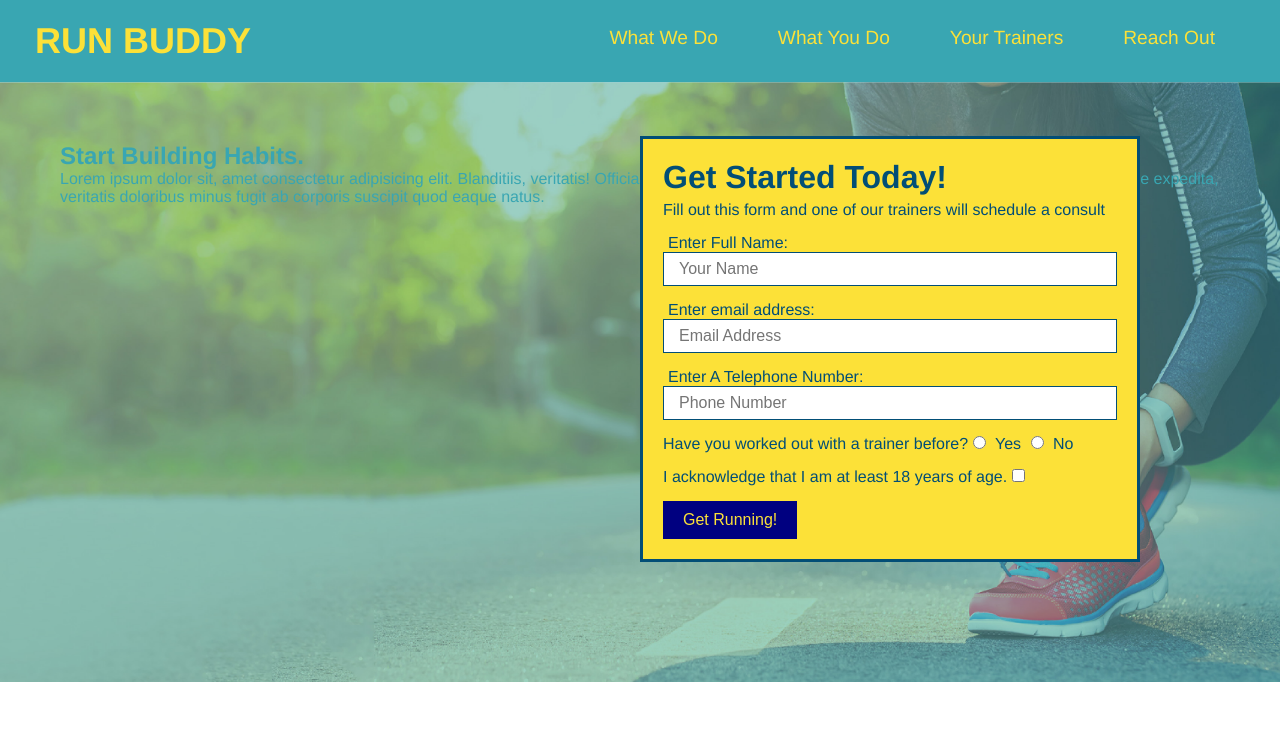
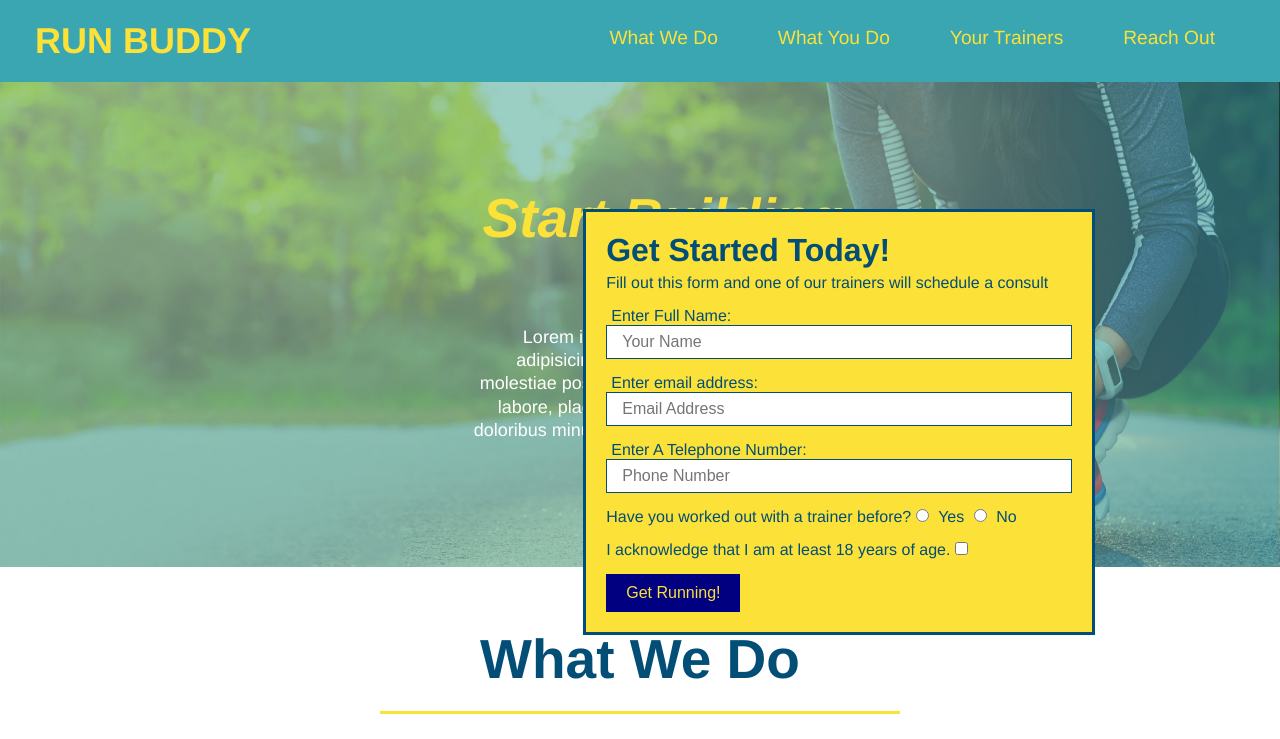
Before and after one commit to JWelch775/run-buddy, a plain HTML site: page index.html in a window 1280 px wide. Shown: the top 739 px of the page. Drawn offline with Linux system fonts and the light colour scheme.

Commit message:
add flexbox to the hero

```diff
--- a/assets/css/style.css
+++ b/assets/css/style.css
@@ -55,59 +55,45 @@ header nav ul li a
         font-size: 1.5vw;
     }
 
-/* apply styles to the footer*/
-footer
-    {
-        background: #fce138;
-        width: 100%;
-        padding: 40px 35px;
-    }
-
-footer h2
-    {
-        display: inline;
-        color: #024e76;
-        font-size: 30px;
-        margin: 0;
-    }
-
-footer div
-    {
-        float: right;
-        line-height: 1.5;
-        text-align: right;
-    }
-
-footer a
-    {
-        color: #024e76;
-    }
-
-section
-    {
-        padding: 60px;
-    }
-
 /* hero style start*/
 .hero
     {
+        display: flex;
+        justify-content: center;
+        flex-wrap: wrap;
         background-image: url("../images/hero-bg.jpg");
-        height:600px;
         background-size: cover;
         background-position: center;
-        position: relative;
     }
+
+    .hero-cta
+        {
+            width: 35%;
+            text-align: right;
+            margin: 3.5%;
+            color: #fff;
+            font-size: 18px;
+            line-height: 1.3;
+        }
+
+    .hero-cta h2
+        {
+            font-style: italic;
+            font-size: 55px;
+            color: #fce138;
+        }
 
     .hero-form
     {
         background-color: #fce138;
         padding: 20px;
-        width: 500px;
+        width: 40%;
         color: #024e76;
         border: solid 3px #024e76;
         position: absolute;
         bottom: 120px;
         right: 140px;
+        margin: 3.5%;
     }
 
 .hero-form p
@@ -338,3 +324,38 @@ section
     }
 
 /*reach out style end*/
+
+/* apply styles to the footer*/
+footer
+    {
+        display: flex;
+        justify-content: space-between;
+        flex-wrap: wrap;
+        background: #fce138;
+        width: 100%;
+        padding: 40px 35px;
+    }
+
+footer h2
+
+    {
+        color: #024e76;
+        font-size: 30px;
+        margin: 0;
+    }
+
+footer div
+    {
+        line-height: 1.5;
+        text-align: right;
+    }
+
+footer a
+    {
+        color: #024e76;
+    }
+
+section
+    {
+        padding: 60px;
+    }
```
